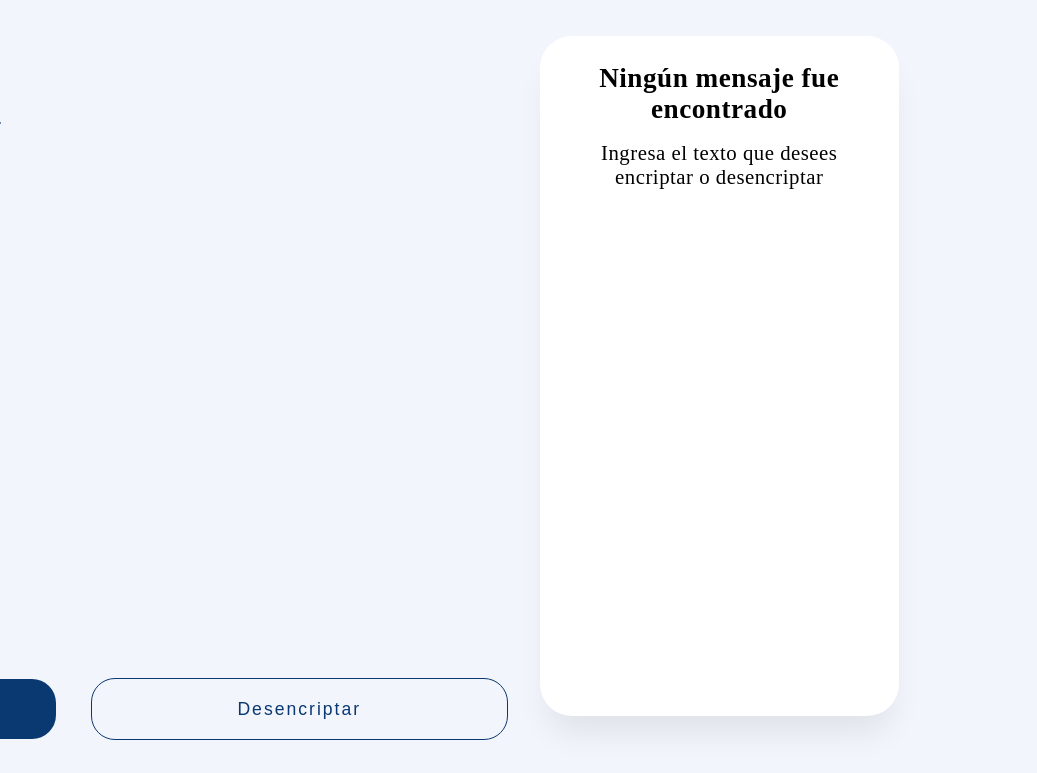
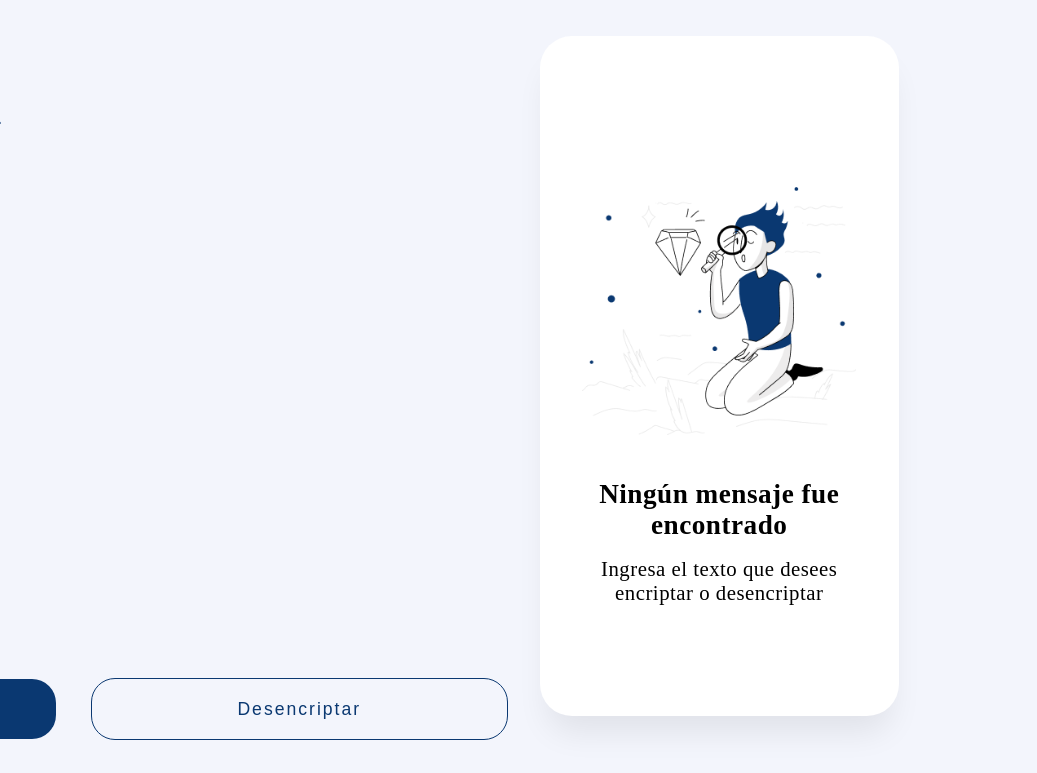
Before and after one commit to PadillaTom/OracleONE-Challenge1, a plain HTML site: page index.html in a window 1536 px wide. Shown: the part 36-809 px from the top of the page, 499-1536 px from the left. Drawn offline with Linux system fonts and the light colour scheme.

Commit message:
Develop -  Added Image

```diff
--- a/index.css
+++ b/index.css
@@ -224,11 +224,17 @@ body {
         display: none;
     }
     .result-desktop {
-        display: block;
         height: 85vh;
         width: 50%;
         margin-top: -5vh;
+        display: grid;
+        place-items: center;
     }
+    .result-desktop-center img {
+        width: 90%;
+        margin: 2.5rem 0rem;
+    }
+
 }
 
 @media screen and (min-width: 1350px){
@@ -250,13 +256,7 @@ body {
         height: 60vh;
     }
     /* Result */
-    .result-mobile{
-        display: none;
-    }
     .result-desktop {
-        display: block;
-        height: 85vh;
         width: 35%;
-        margin-top: -5vh;
     }
 }
--- a/index.html
+++ b/index.html
@@ -53,6 +53,8 @@
 			</div>
 			<!-- Result MOBILE-TABLET -->
 			<article class="result-container result-desktop">
+				<div class="result-desktop-center">
+					<img src="./Assets/Muñeco.png" alt="Ningun Mensaje" />
 					<h2>Ningún mensaje fue encontrado</h2>
 					<p>Ingresa el texto que desees encriptar o desencriptar</p>
 					<!-- Result Activo -->
@@ -63,6 +65,7 @@
 						</p>
 						<button id="result-copy-btn" class="btn btn-border">Copiar</button>
 					</div>
+				</div>
 			</article>
 		</main>
 	</body>
```
Lines whose indentation alone changed are shown as unchanged.
